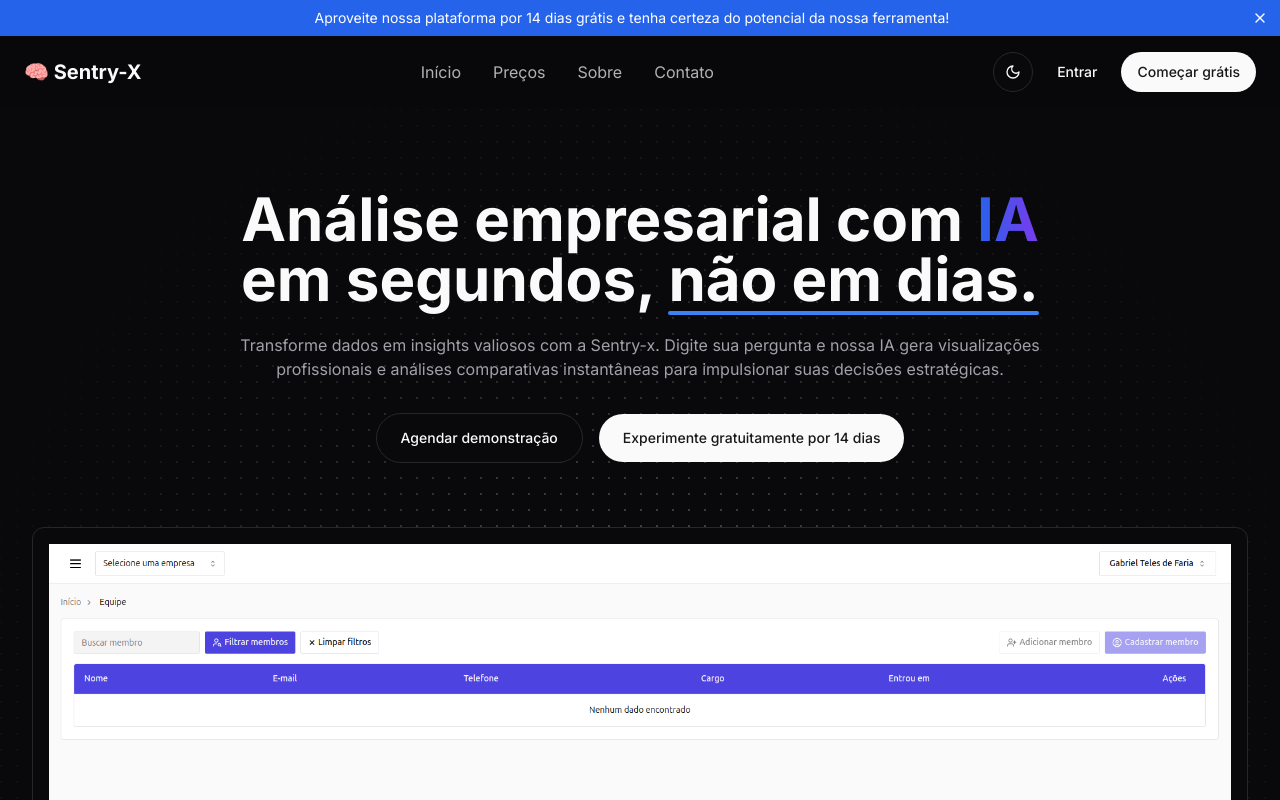
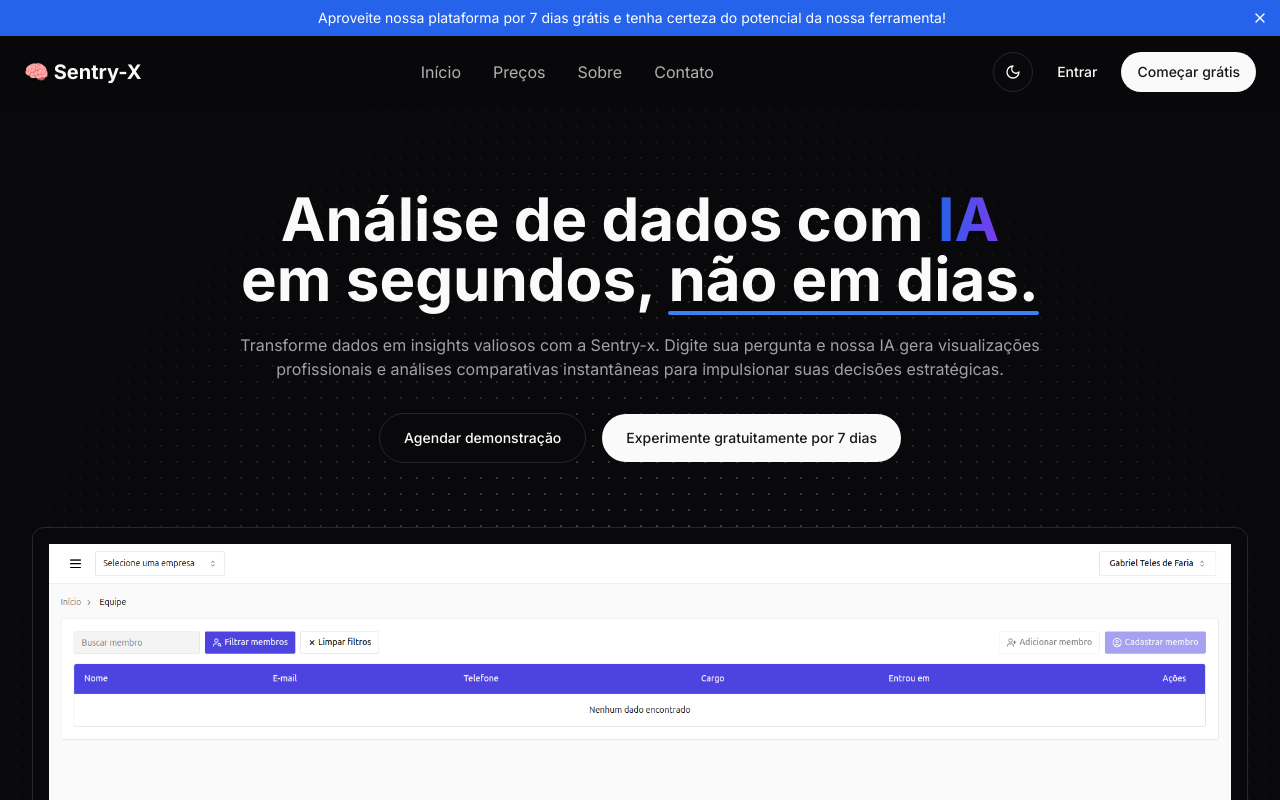
Before and after one commit to GabrielFTeles/landing-page-x, a React (Vite) app: page / in a window 1280 px wide. Shown: the top 800 px of the page. Built offline with nearby package versions, Linux system fonts and the light colour scheme.

Commit message:
Update FAQ and promotional content to reflect a 7-day free trial period

```diff
--- a/src/components/faq-section.tsx
+++ b/src/components/faq-section.tsx
@@ -21,11 +21,11 @@
     answer:
       "Não! Nossa plataforma foi projetada para ser intuitiva e fácil de usar. Se você sabe fazer perguntas sobre seus dados, já está pronto para começar. A IA cuida de toda a parte técnica, desde a análise até a criação de visualizações.",
   },
-  {
-    question: "Quais tipos de dados posso conectar à plataforma?",
-    answer:
-      "Nossa plataforma aceita diversas fontes de dados, incluindo: planilhas Excel, CSV, bancos de dados SQL, Google Sheets, ferramentas de CRM como Salesforce, e APIs personalizadas. Se você tem uma fonte de dados específica, entre em contato conosco.",
-  },
+  // {
+  //   question: "Quais tipos de dados posso conectar à plataforma?",
+  //   answer:
+  //     "Nossa plataforma aceita diversas fontes de dados, incluindo: planilhas Excel, CSV, bancos de dados SQL, Google Sheets, ferramentas de CRM como Salesforce, e APIs personalizadas. Se você tem uma fonte de dados específica, entre em contato conosco.",
+  // },
   {
     question: "Meus dados estão seguros na plataforma?",
     answer:
@@ -34,7 +34,7 @@
   {
     question: "Posso começar gratuitamente?",
     answer:
-      "Sim! Oferecemos um período de teste gratuito de 14 dias com acesso a nossa plataforma. Você pode experimentar funcionalidades sem compromisso e escolher o plano ideal após o período de teste.",
+      "Sim! Oferecemos um período de teste gratuito de 7 dias com acesso a nossa plataforma. Você pode experimentar funcionalidades sem compromisso e escolher o plano ideal após o período de teste.",
   },
   {
     question: "Quanto tempo leva para começar a usar?",
--- a/src/components/hero-section.tsx
+++ b/src/components/hero-section.tsx
@@ -11,7 +11,7 @@
 
       <div className="max-w-[800px] mx-auto">
         <h1 className="hero-title text-center">
-          Análise empresarial com{" "}
+          Análise de dados com{" "}
           <span className="bg-gradient-to-r from-blue-600 to-violet-600 bg-clip-text text-transparent">
             IA
           </span>{" "}
@@ -34,7 +34,7 @@
           Agendar demonstração
         </Button>
         <Button size="lg" className="w-full sm:w-fit">
-          Experimente gratuitamente por 14 dias
+          Experimente gratuitamente por 7 dias
         </Button>
       </div>
 
@@ -44,7 +44,7 @@
         </div>
       </div>
 
-      <div className="mt-12 flex items-center gap-8 lg:flex-row flex-col justify-between lg:gap-2 max-w-screen-xl mx-auto">
+      <div className="mt-12 flex lg:items-center gap-8 lg:flex-row flex-col justify-between lg:gap-2 max-w-screen-xl mx-auto">
         <div className="flex gap-2 lg:max-w-[350px]">
           <div className="p-4 bg-blue-500/80 rounded-lg h-fit">
             <Brain className="text-white size-8" />
--- a/src/components/notification-banner.tsx
+++ b/src/components/notification-banner.tsx
@@ -11,7 +11,7 @@
   return (
     <div className="bg-blue-600 text-white flex justify-center px-3 py-2">
       <p className="text-sm flex-1 text-center">
-        Aproveite nossa plataforma por 14 dias grátis e tenha certeza do
+        Aproveite nossa plataforma por 7 dias grátis e tenha certeza do
         potencial da nossa ferramenta!
       </p>
 
--- a/src/components/pricing-section.tsx
+++ b/src/components/pricing-section.tsx
@@ -10,7 +10,7 @@
   custom?: boolean;
   title: string;
   description: string;
-  prices: {
+  prices?: {
     monthly: number;
     annual: number;
   };
@@ -94,11 +94,11 @@
   const activePrice = custom
     ? "CONSULTAR"
     : period === "monthly"
-    ? prices.monthly.toLocaleString("pt-br", {
+    ? prices?.monthly.toLocaleString("pt-br", {
         style: "currency",
         currency: "BRL",
       })
-    : prices.annual.toLocaleString("pt-br", {
+    : prices?.annual.toLocaleString("pt-br", {
         style: "currency",
         currency: "BRL",
       });
```
